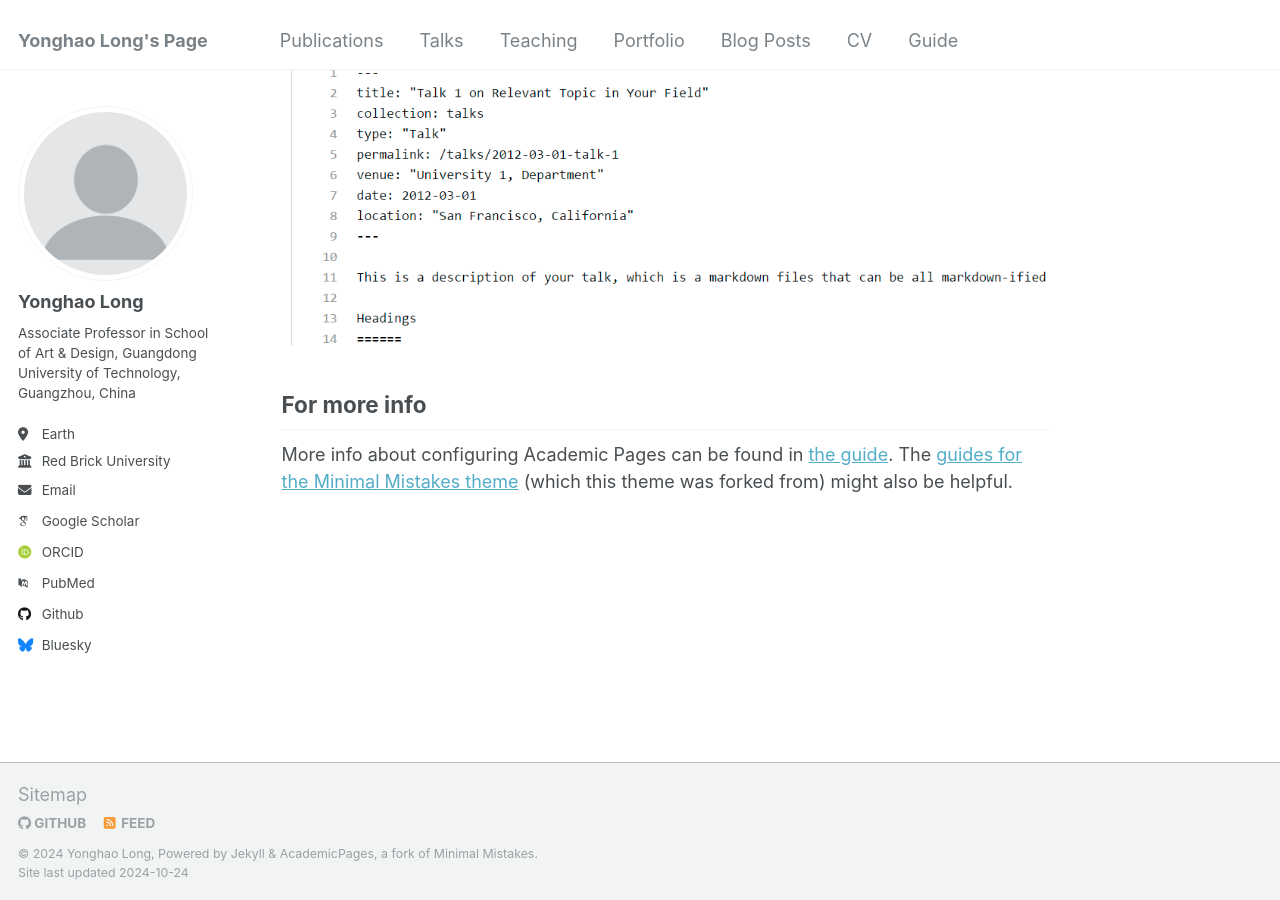
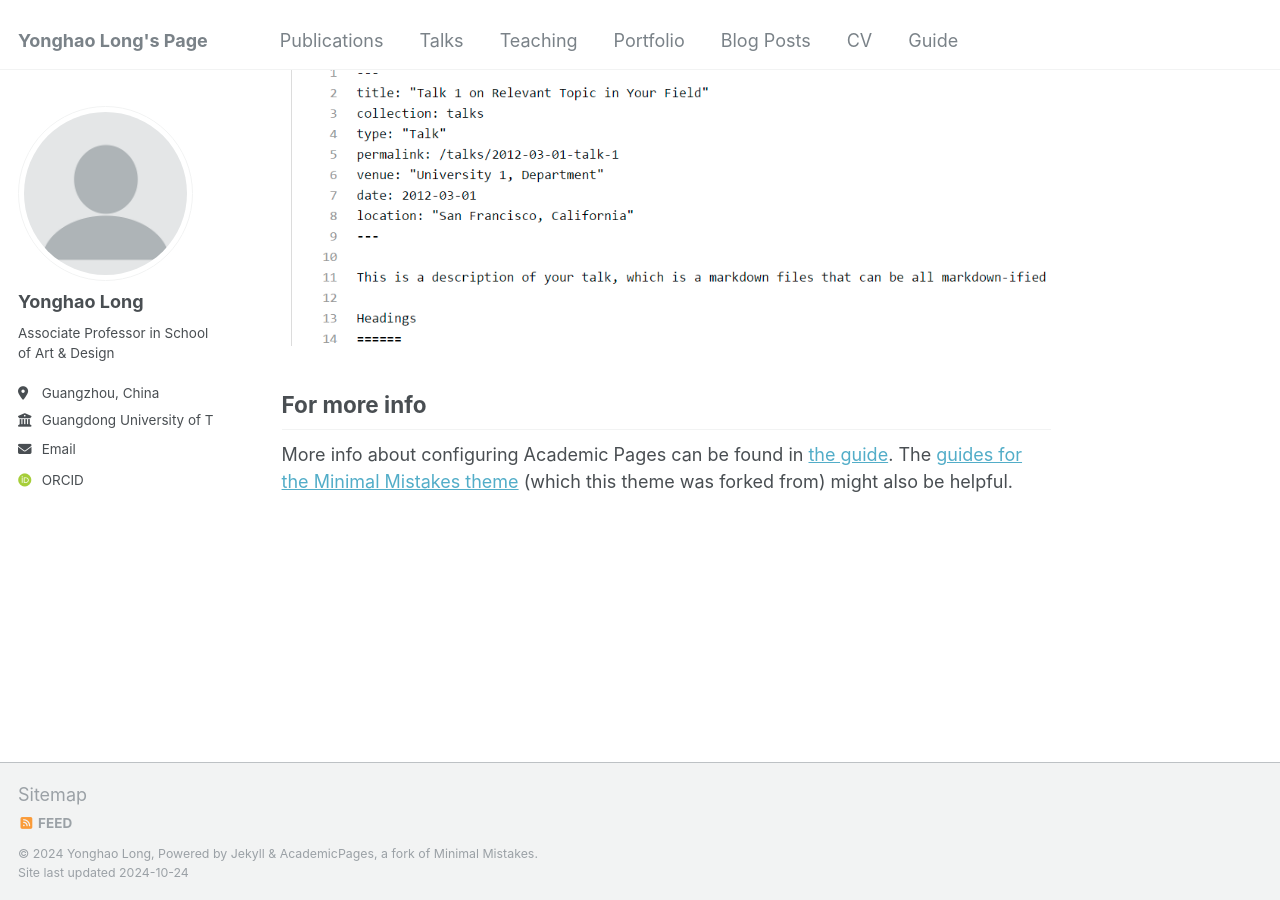
Before and after one commit to qoolyh/qoolyh.github.io, a Jekyll site: the page built from _pages/about.md, in a window 1280 px wide and 900 px high, scrolled down 2643 px. Built offline with Jekyll 4.4.1, drawn with Linux system fonts in a browser that asks for light colours; some web fonts are replaced.

Commit message:
Update _config.yml

```diff
--- a/_config.yml
+++ b/_config.yml
@@ -24,31 +24,31 @@ author:
   avatar           : "profile.png"
   name             : "Yonghao Long"
   pronouns         : # example: "she/her"
-  bio              : "Associate Professor in School of Art & Design, Guangdong University of Technology, Guangzhou, China"
-  location         : "Earth"
-  employer         : "Red Brick University"
+  bio              : "Associate Professor in School of Art & Design"
+  location         : "Guangzhou, China"
+  employer         : "Guangdong University of Technology"
   uri              : # URL
-  email            : "none@example.org"
+  email            : "yonghao.long@gdut.edu.cn"
 
   # Academic websites
   arxiv            : # URL - Update with the correct link to your profile
-  googlescholar    : "https://scholar.google.com/citations?user=PS_CX0AAAAAJ"
+  googlescholar    : # "https://scholar.google.com/citations?user=PS_CX0AAAAAJ"
   impactstory      : # URL
-  orcid            : "http://orcid.org/yourorcidurl"
+  orcid            : "https://orcid.org/0000-0003-1808-9579"
   semantic         : # URL
-  pubmed           : "https://www.ncbi.nlm.nih.gov/pubmed/?term=john+snow"
+  pubmed           : # "https://www.ncbi.nlm.nih.gov/pubmed/?term=john+snow"
   researchgate     : # URL
 
   # Repositories and software development
   bitbucket        : # Username - Update with your username on the site
   codepen          : # Username
   dribbble         : # Username
-  github           : "academicpages"
+  github           : # "academicpages"
   kaggle           : # Username
   stackoverflow    : # User number or user number and name (i.e., use "1" or "1/jeff-atwood")
 
   # Social media
-  bluesky          : "bsky.app" # Replace this with you Bluesky username
+  bluesky          : # "bsky.app" # Replace this with you Bluesky username
   facebook         : # Username
   flickr           : # Username
   foursquare       : # Username
```
